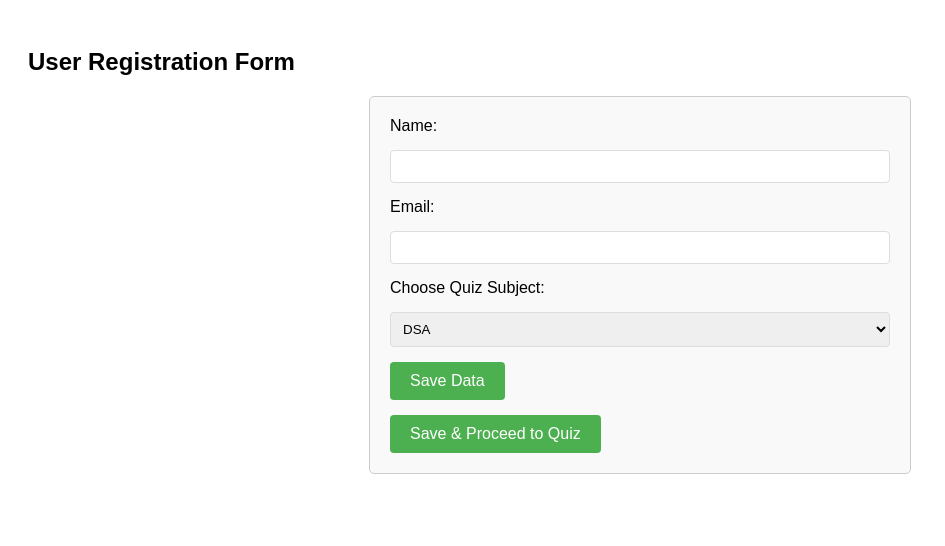
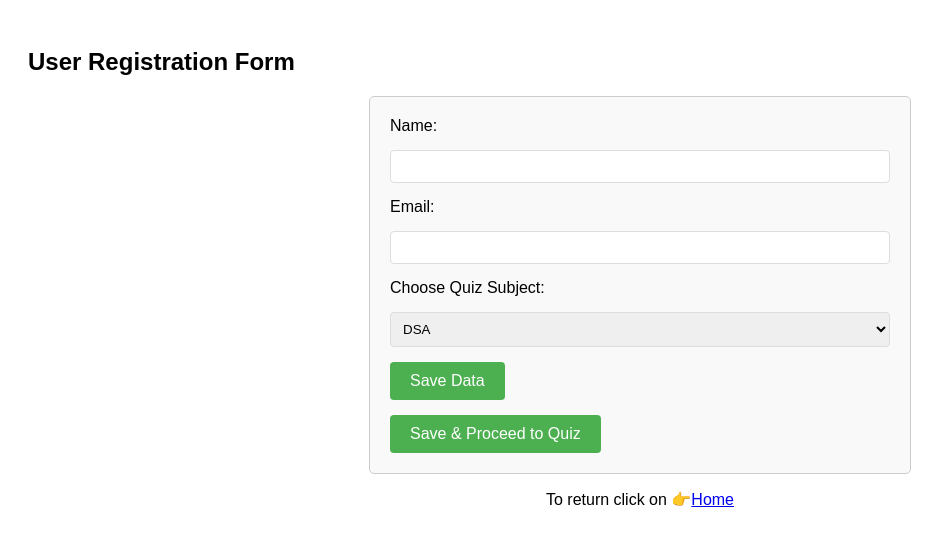
Before and after one commit to Ani-5604/Portfolio, a plain HTML site: page quizplatform.html in a window 1280 px wide. Shown: the whole page, without its empty margins (0-945 px from the left). Drawn offline with nearby package versions, Linux system fonts and the light colour scheme.

Commit message:
Update quizplatform.html

```diff
--- a/quizplatform.html
+++ b/quizplatform.html
@@ -116,7 +116,10 @@
         <input type="submit" value="Save Data">
         <button type="button" onclick="saveAndProceedToQuiz()">Save & Proceed to Quiz</button>
     </form>
+ <div class="title">
+            <p align="center"> To return click on 👉<a  href="index.html" >Home</a></p>
 
+         </div>
     <div id="quiz-container">
         <h2 id="quiz-title">Quiz</h2>
         <div id="question-container">
```
